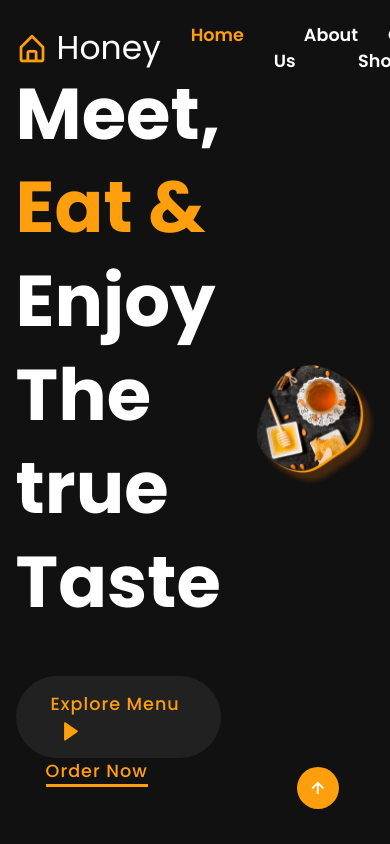
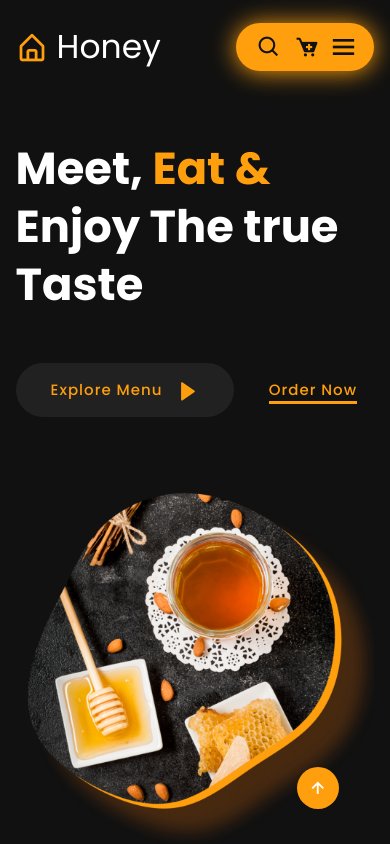
Before and after one commit to sharifulb07/restaurant, a plain HTML site: page index.html in a window 390 px wide. Shown: the top 844 px of the page. Drawn offline with nearby package versions, Linux system fonts and the light colour scheme.

Commit message:
done development of food restaurant landing pages

```diff
--- a/index.html
+++ b/index.html
@@ -34,13 +34,14 @@
           <li><a href="#" class="active">Home</a></li>
           <li><a href="#about">About Us</a></li>
           <li><a href="#shop">Our Shop</a></li>
-          <li><a href="#">Our Customer</a></li>
-          <li><a href="#">Contact Us</a></li>
+          <li><a href="#review">Our Customer</a></li>
+          <li><a href="#contact">Contact Us</a></li>
         </ul>
 
         <div class="nav-icons">
           <a href="#"><i class="bx bx-search"></i></a>
           <a href="#"><i class="bx bxs-cart-add"></i></a>
+          <a href="#"><i class="bx bx-x-circle"></i></a>
           <div class="bx bx-menu" id="menu-icon"></div>
         </div>
       </header>
@@ -362,7 +363,8 @@
     </div>
 
     <!-- linkt to js -->
+    <script src="https://unpkg.com/scrollreveal"></script>
 
-    <script src="js/script.js"></script>
+    <script src="script.js"></script>
   </body>
 </html>
--- a/script.js
+++ b/script.js
@@ -3,3 +3,56 @@ const header=document.querySelector('header');
 window.addEventListener('scroll',function(){
     header.classList.toggle("sticky", window.scrollY>80);
 })
+
+
+
+
+let menu=document.querySelector('.bx-menu');
+let navlist=document.querySelector('.navlist');
+
+
+menu.onclick=()=>{
+    menu.classList.toggle('bx-x');
+    navlist.classList.toggle('open');
+}
+
+window.onscroll=()=>{
+    menu.classList.remove('bx-x');
+    navlist.classList.remove('open');
+}
+
+
+
+
+
+
+const sr=ScrollReveal({
+    origin:'top',
+    distance:'85px',
+    duration:2500,
+    reset:true
+})
+
+
+
+
+
+
+sr.reveal('.home-text', {delay:100});
+sr.reveal('.home-img', {delay:600});
+sr.reveal('.about-img', {});
+sr.reveal('.about-text', {delay:300});
+sr.reveal('.middle-text', {});
+sr.reveal('.row-btn .shop-content', {delay:300});
+
+
+
+const sr1=ScrollReveal({
+    origin:'bottom',
+    distance:'85px',
+    duration:2500,
+    reset:true
+})
+
+
+sr1.reveal('.container-box ', {delay:800});
--- a/style.css
+++ b/style.css
@@ -115,6 +115,10 @@ display: flex;
     color: var(--bg-color);
     z-index: 10001;
     cursor: pointer;
+    display: none;
+}
+
+.bx-x-circle{
     display: none;
 }
 
@@ -618,6 +622,177 @@ margin-bottom: 10px;
 
     section{
         padding: 50px 4% 40px;
+        transition: .2s;
+
+    }
+
+    .container{
+        padding: 30px 4% 50px;
+
+    }
+
+
+
+
+
+
+
+
+
+
+
+}
+
+
+
+@media(max-width:1180px){
+    :root{
+        --big-font:4rem;
+        --h2-font:2.2rem;
+        --p-font:15px;
+
+    }
+
+    .home{
+        height: 85vh;
+    }
+}
+
+@media(max-width:1060px){
+
+    #menu-icon{
+        display: initial;
+    }
+
+    .navlist{
+        position: absolute;
+        top: -500%;
+        left: 0;
+        right: 0;
+        display: flex;
+        flex-direction: column;
+        text-align: left;
+        background: var(--other-color);
+        transition: all .50s ease;
+
+    }
+
+
+    .navlist a{
+        display: block;
+        padding: 0.5rem;
+        margin: 1rem;
+        border-left: 1px solid var(--main-color);
+
+    }
+
+    .open{
+        top:100%;
+    }
+}
+
+
+@media (max-width:1045px){
+    :root{
+        --big-font:3.3rem;
+        --h2-font:2rem;
+
+    }
+
+    .home-img img{
+        width: 100%;
+        max-width: 490px;
+        height: auto;
+
+    }
+
+    .about-img img{
+        width: 100%;
+        max-width: 490px;
+        height: auto;
+    }
+    .home{
+        height: 70vh;
+    }
+}
+
+
+@media (max-width:805px){
+
+    .home{
+        grid-template-columns: 1fr;
+        height: 118vh;
+        margin-bottom: 200px;
+    }
+
+    .home-text{
+        padding-top: 60px;
+
+    }
+
+    .home-img{
+        text-align: center;
+    }
+
+    .about{
+        grid-template-columns: 1fr;
+    }
+
+    .about-img{
+        text-align: center;
+    }
+    .about-text h2{
+        text-align: center;
+    }
+
+}
+
+
+@media (max-width:520px){
+
+.contact-img{
+    gap:1.5rem;
+}
+
+.contact-img img{
+    width: 100%;
+    max-width: 170px;
+    height: auto;
+
+}
+
+.social i{
+    margin: 0 10px;
+}
+
+.contact-text p{
+    max-width: 100%;
+
+}
+.details{
+    gap:1.5rem;
+}
+
+
+}
+
+
+@media (max-width:475px){
+    :root{
+        --big-font:2.8rem;
+        --h2-font:2rem;
 
     }
 }
+
+
+@media (max-width:440px){
+
+.home{
+    height: 110vh;
+    gap:0.1rem;
+}
+
+
+
+}
```
